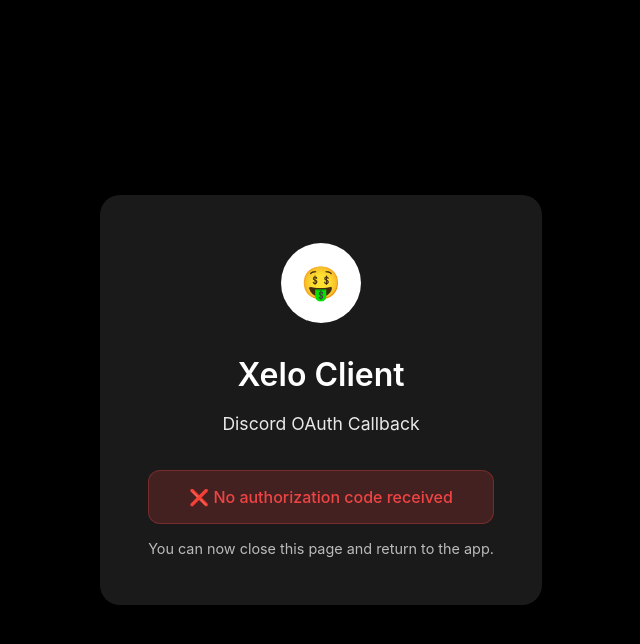
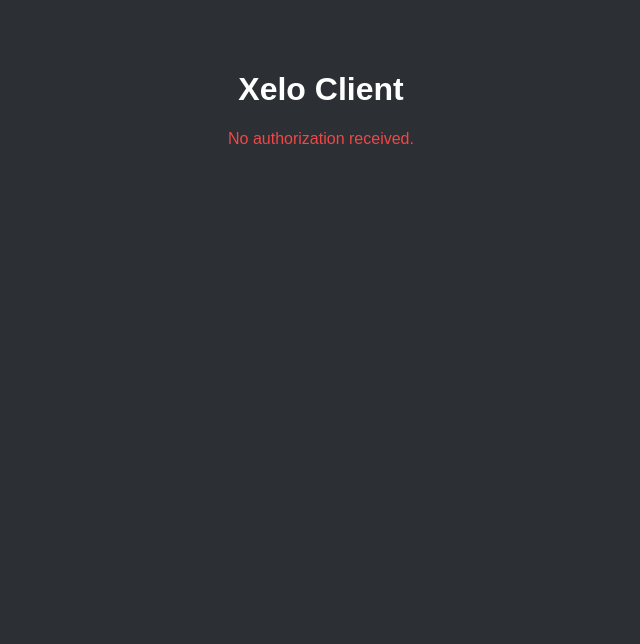
Before and after one commit to Xelo-Client/discord-callback.html, a plain HTML site: page index.html in a window 1280 px wide. Shown: the whole page, without its empty margins (319-959 px from the left). Drawn offline with Linux system fonts and the light colour scheme.

Commit message:
Update index.html

```diff
--- a/index.html
+++ b/index.html
@@ -3,166 +3,78 @@
 <head>
     <meta charset="UTF-8">
     <meta name="viewport" content="width=device-width, initial-scale=1.0">
-    <title>Discord OAuth Callback - Xelo Client</title>
+    <title>Discord Authorization - Xelo Client</title>
     <style>
         body {
-            font-family: -apple-system, BlinkMacSystemFont, 'Segoe UI', Roboto, sans-serif;
-            background: linear-gradient(135deg, #000000 0%, #000000 100%);
+            font-family: Arial, sans-serif;
+            background: #2c2f33;
+            color: #ffffff;
+            text-align: center;
+            padding: 50px;
             margin: 0;
-            padding: 0;
-            display: flex;
-            justify-content: center;
-            align-items: center;
-            min-height: 100vh;
-            color: white;
         }
-
         .container {
-            text-align: center;
-            background: rgba(255, 255, 255, 0.1);
-            padding: 3rem;
-            border-radius: 20px;
-            backdrop-filter: blur(10px);
-            box-shadow: 0 8px 32px rgba(0, 0, 0, 0.1);
-            max-width: 500px;
-            margin: 20px;
+            max-width: 400px;
+            margin: 0 auto;
         }
-
-        .logo {
-            width: 80px;
-            height: 80px;
-            margin: 0 auto 2rem;
-            background: #ffffff;
+        .success {
+            color: #43b581;
+        }
+        .error {
+            color: #f04747;
+        }
+        .spinner {
+            border: 4px solid #23272a;
+            border-top: 4px solid #7289da;
             border-radius: 50%;
-            display: flex;
-            align-items: center;
-            justify-content: center;
-            font-size: 2rem;
+            width: 50px;
+            height: 50px;
+            animation: spin 1s linear infinite;
+            margin: 20px auto;
         }
-
-        h1 {
-            margin: 0 0 1rem 0;
-            font-size: 2rem;
-            font-weight: 600;
-        }
-
-        p {
-            margin: 0 0 2rem 0;
-            font-size: 1.1rem;
-            opacity: 0.9;
-            line-height: 1.6;
-        }
-
-        .status {
-            padding: 1rem;
-            border-radius: 12px;
-            margin: 1rem 0;
-            font-weight: 500;
-        }
-
-        .success {
-            background: rgba(34, 197, 94, 0.2);
-            border: 1px solid rgba(34, 197, 94, 0.3);
-            color: #22c55e;
-        }
-
-        .error {
-            background: rgba(239, 68, 68, 0.2);
-            border: 1px solid rgba(239, 68, 68, 0.3);
-            color: #ef4444;
-        }
-
-        .loading {
-            background: rgba(59, 130, 246, 0.2);
-            border: 1px solid rgba(59, 130, 246, 0.3);
-            color: #3b82f6;
-        }
-
-        .spinner {
-            display: inline-block;
-            width: 20px;
-            height: 20px;
-            border: 2px solid rgba(255, 255, 255, 0.3);
-            border-radius: 50%;
-            border-top-color: #3b82f6;
-            animation: spin 1s linear infinite;
-            margin-right: 10px;
-        }
-
         @keyframes spin {
-            to { transform: rotate(360deg); }
-        }
-
-        .close-instruction {
-            font-size: 0.9rem;
-            opacity: 0.7;
-            margin-top: 1rem;
+            0% { transform: rotate(0deg); }
+            100% { transform: rotate(360deg); }
         }
     </style>
 </head>
 <body>
     <div class="container">
-        <div class="logo">🤑</div>
         <h1>Xelo Client</h1>
-        <p>Discord OAuth Callback</p>
-
-        <div id="status" class="status loading">
-            <span class="spinner"></span>
-            Processing authorization...
-        </div>
-
-        <div class="close-instruction" id="closeInstruction" style="display: none;">
-            You can now close this page and return to the app.
-        </div>
+        <div class="spinner"></div>
+        <p id="status">Processing authorization...</p>
     </div>
 
     <script>
-        // Get URL parameters
+        // Get URL parameters from both query string and fragment
         const urlParams = new URLSearchParams(window.location.search);
+        const fragmentParams = new URLSearchParams(window.location.hash.substring(1));
+
+        // Check for access token (implicit flow) or code (authorization code flow)
+        const accessToken = fragmentParams.get('access_token') || urlParams.get('access_token');
         const code = urlParams.get('code');
-        const error = urlParams.get('error');
-        const statusDiv = document.getElementById('status');
-        const closeInstruction = document.getElementById('closeInstruction');
+        const error = fragmentParams.get('error') || urlParams.get('error');
 
-        // Function to show status
-        function showStatus(message, type) {
-            statusDiv.className = `status ${type}`;
-            statusDiv.innerHTML = message;
-            closeInstruction.style.display = 'block';
+        const statusElement = document.getElementById('status');
+
+        if (error) {
+            statusElement.textContent = 'Authorization failed: ' + error;
+            statusElement.className = 'error';
+            document.querySelector('.spinner').style.display = 'none';
+        } else if (accessToken || code) {
+            statusElement.textContent = 'Authorization successful! You can close this window.';
+            statusElement.className = 'success';
+            document.querySelector('.spinner').style.display = 'none';
+
+            // Auto-close after 3 seconds
+            setTimeout(() => {
+                window.close();
+            }, 3000);
+        } else {
+            statusElement.textContent = 'No authorization received.';
+            statusElement.className = 'error';
+            document.querySelector('.spinner').style.display = 'none';
         }
-
-        // Handle the callback
-        setTimeout(() => {
-            if (error) {
-                showStatus(`❌ Authorization failed: ${error}`, 'error');
-            } else if (code) {
-                showStatus('✅ Authorization successful! Redirecting back to app...', 'success');
-
-                // Try to close the window or redirect back to app
-                setTimeout(() => {
-                    // Try to close if opened as popup
-                    if (window.opener) {
-                        window.close();
-                    } else {
-                        // Show instruction to manually close
-                        showStatus('✅ Authorization complete! Please return to the app.', 'success');
-                    }
-                }, 2000);
-            } else {
-                showStatus('❌ No authorization code received', 'error');
-            }
-        }, 1000);
-
-        // Auto-close detection
-        window.addEventListener('beforeunload', () => {
-            if (window.opener && !window.opener.closed) {
-                window.opener.postMessage({
-                    type: 'discord_oauth_callback',
-                    code: code,
-                    error: error
-                }, '*');
-            }
-        });
     </script>
 </body>
 </html>
```
